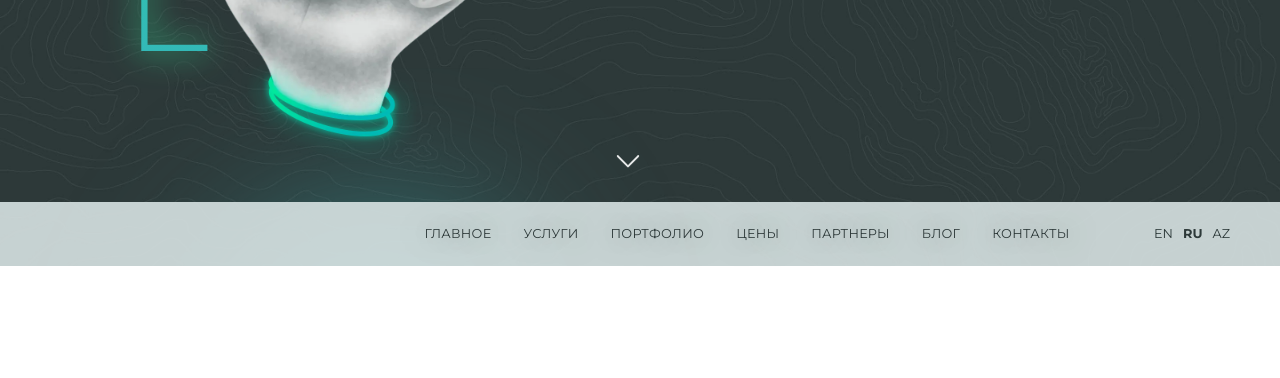
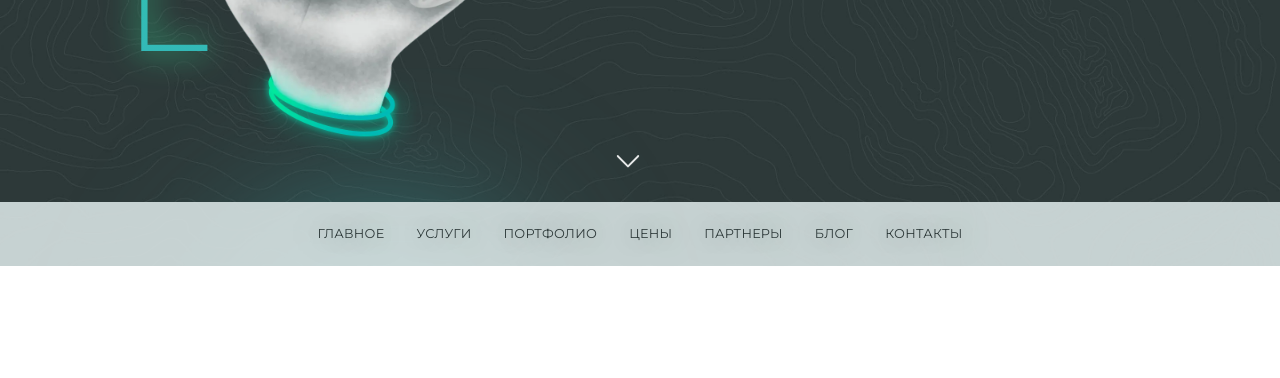
Before and after one commit to ddnnss/void, a Django app: page / in a window 1280 px wide. Shown: the part 534-912 px from the top of the page. Run offline with Django 3.2, Linux system fonts and the light colour scheme; data that the repository does not hold is empty; some libraries are stand-ins or nearby versions.

Commit message:
prestart

```diff
--- a/templates/header.html
+++ b/templates/header.html
@@ -146,7 +146,7 @@
                         </li>
                     </ul>
                 </nav>
-                <div class="page-header__languages">
+                <div class="main-nav__languages">
                     <form  action="{% url 'set_language' %}" method="post">{% csrf_token %}
                         <ul class="drop-list">
                             {% for language in languages %}
--- a/templates/page/index.html
+++ b/templates/page/index.html
@@ -224,7 +224,7 @@
                                             </li>
                                         </ul>
                                     </nav>
-                                           <div class="page-header__languages">
+                                           <div class="main-nav__languages">
                 <form  action="{% url 'set_language' %}" method="post">{% csrf_token %}
                     <ul class="drop-list">
                         {% for language in languages %}
```
